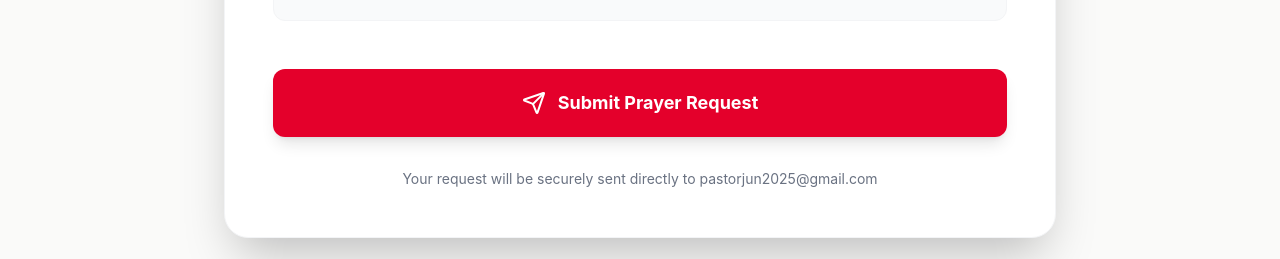
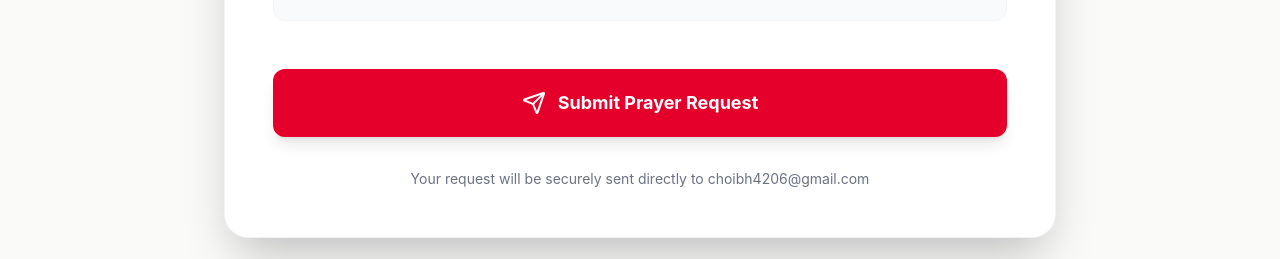
Before and after one commit to JunQ-tech/Conklin-website, a React (Vite) app: page /prayer in a window 1280 px wide. Shown: the part 990-1249 px from the top of the page. Built offline with nearby package versions, Linux system fonts and the light colour scheme.

Commit message:
Update displayed pastor email on prayer request page to choibh4206@gmail.com

```diff
--- a/src/pages/PrayerRequest.jsx
+++ b/src/pages/PrayerRequest.jsx
@@ -111,7 +111,7 @@ const PrayerRequest = () => {
               </div>
 
               <p className="text-center text-sm text-gray-500 mt-4">
-                Your request will be securely sent directly to pastorjun2025@gmail.com
+                Your request will be securely sent directly to choibh4206@gmail.com
               </p>
             </form>
           </div>
```
